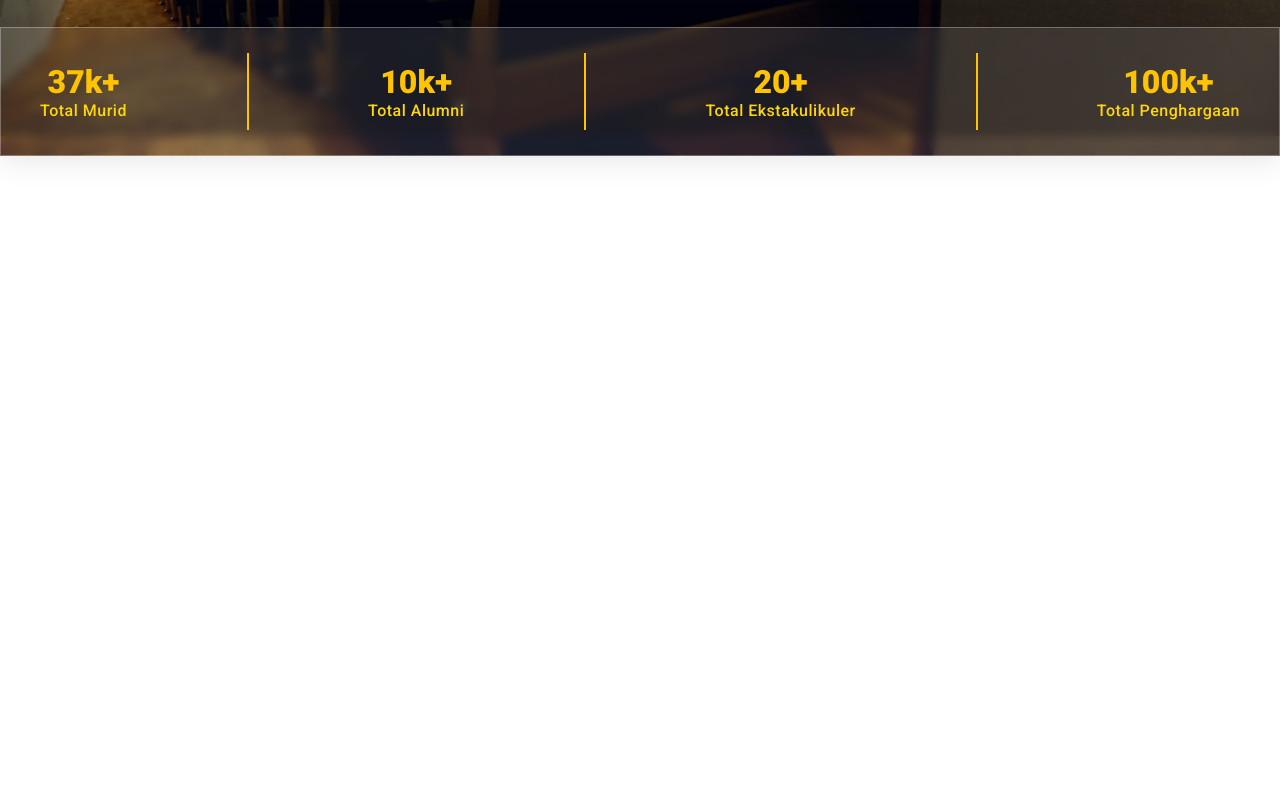
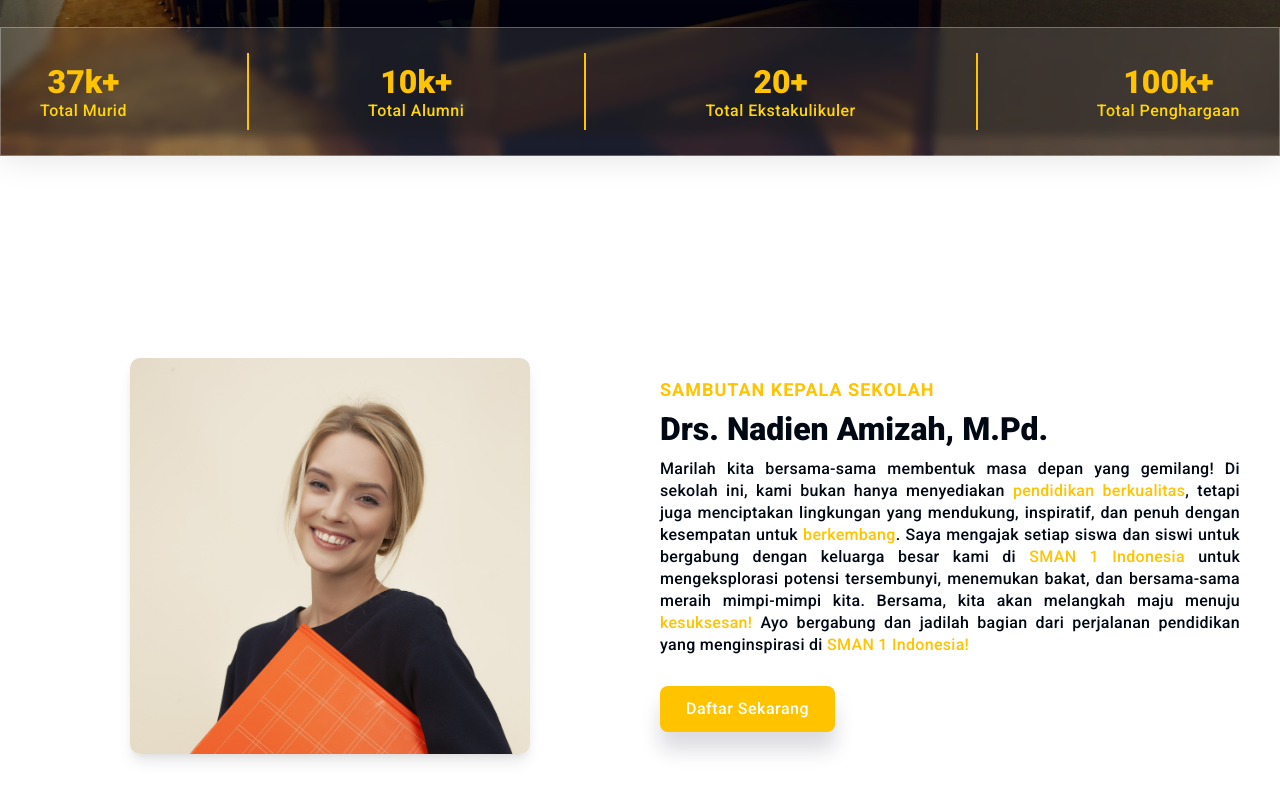
Before and after one commit to rundweb/websekolah, a React (Vite) app: page / in a window 1280 px wide. Shown: the part 544-1344 px from the top of the page. Before the commit the page ends 800 px from the top, so only its background shows below. Built offline with nearby package versions, Linux system fonts and the light colour scheme.

Commit message:
done kepsek

```diff
--- a/src/pages/HomePages.jsx
+++ b/src/pages/HomePages.jsx
@@ -1,4 +1,6 @@
 import "./css/homepages.css";
+import kepsek from "../assets/images/kepsek.jpg";
+
 import { dataImage } from "../assets/data/data";
 
 import { Swiper, SwiperSlide } from "swiper/react";
@@ -8,6 +10,7 @@ import { NavLink } from "react-router-dom";
 
 const HomePages = () => {
   return (
+    <>
       <section className="beranda">
         <div className="beranda-content">
           <Swiper
@@ -60,6 +63,33 @@ const HomePages = () => {
           </div>
         </div>
       </section>
+      <section className="sambutan">
+        <div className="sambutan-content">
+          <div className="sambutan-img">
+            <img src={kepsek} alt="" />
+          </div>
+          <div className="sambutan-text">
+            <h1>Sambutan Kepala Sekolah</h1>
+            <h2>Drs. Nadien Amizah, M.Pd.</h2>
+            <h3>
+              Marilah kita bersama-sama membentuk masa depan yang gemilang! Di
+              sekolah ini, kami bukan hanya menyediakan{" "}
+              <span>pendidikan berkualitas</span>, tetapi juga menciptakan
+              lingkungan yang mendukung, inspiratif, dan penuh dengan kesempatan
+              untuk <span>berkembang</span>. Saya mengajak setiap siswa dan
+              siswi untuk bergabung dengan keluarga besar kami di{" "}
+              <span>SMAN 1 Indonesia</span> untuk mengeksplorasi potensi
+              tersembunyi, menemukan bakat, dan bersama-sama meraih mimpi-mimpi
+              kita. Bersama, kita akan melangkah maju menuju{" "}
+              <span>kesuksesan!</span> Ayo bergabung dan jadilah bagian dari
+              perjalanan pendidikan yang menginspirasi di{" "}
+              <span>SMAN 1 Indonesia!</span>
+            </h3>
+            <a href="">Daftar Sekarang</a>
+          </div>
+        </div>
+      </section>
+    </>
   );
 };
 
--- a/src/pages/css/homepages.css
+++ b/src/pages/css/homepages.css
@@ -118,6 +118,87 @@
   padding: 10px 120px 10px 0;
 }
 
+/* kepsek */
+.sambutan {
+  width: 100%;
+  min-height: 100vh;
+  padding: 25px;
+  display: flex;
+  align-items: center;
+}
+
+.sambutan-content {
+  max-width: 1200px;
+  width: 100%;
+  margin: 0 auto;
+  display: grid;
+  align-items: center;
+  grid-template-columns: repeat(auto-fit, minmax(200px, 1fr));
+  gap: 40px;
+}
+
+.sambutan-img {
+  display: flex;
+  align-items: center;
+  justify-content: center;
+}
+
+.sambutan-img img {
+  max-width: 400px;
+  width: 100%;
+  border-radius: 10px;
+  box-shadow: rgba(0, 0, 0, 0.1) 0px 10px 15px -3px,
+    rgba(0, 0, 0, 0.05) 0px 4px 6px -2px;
+}
+
+.sambutan-text {
+  display: flex;
+  flex-direction: column;
+  gap: 10px;
+}
+
+.sambutan-text h1 {
+  color: var(--color-orange);
+  text-transform: uppercase;
+  letter-spacing: 1px;
+  font-size: 18px;
+  font-weight: 600;
+}
+
+.sambutan-text h2 {
+  color: var(--color-black);
+  font-weight: 900;
+  font-size: 32px;
+}
+
+.sambutan-text h3 {
+  color: var(--color-black);
+  font-size: 16px;
+  font-weight: 500;
+  text-align: justify;
+  letter-spacing: 0.3px;
+  line-height: 22px;
+}
+
+.sambutan-text h3 span {
+  color: var(--color-orange);
+}
+
+.sambutan-text a {
+  background-color: var(--color-orange);
+  color: var(--color-white);
+  width: fit-content;
+  padding: 0px 26px;
+  height: 46px;
+  border-radius: 8px;
+  font-size: 16px;
+  font-weight: 500;
+  letter-spacing: 0.5px;
+  line-height: 46px;
+  margin-top: 20px;
+  box-shadow: rgba(17, 12, 46, 0.15) 0px 18px 20px 0px;
+}
+
 @media (max-width: 890px) {
   .text-beranda h2 {
     width: 90%;
@@ -130,25 +211,25 @@
 }
 
 @media (max-width: 549px) {
-  .text-beranda{
+  .text-beranda {
     margin-top: -50px !important;
   }
 
-  .text-beranda h1{
+  .text-beranda h1 {
     font-size: 26px;
   }
 
-  .text-beranda h2{
+  .text-beranda h2 {
     font-size: 14px;
     font-weight: 500;
     width: 100%;
   }
 
-  .text-beranda a{
+  .text-beranda a {
     font-size: 18px;
   }
 
-  .count-content{
+  .count-content {
     justify-content: space-around;
   }
 }
```
Also changed, not shown: src/assets/images/kepsek.jpg (added). Lines whose indentation alone changed are shown as unchanged.
